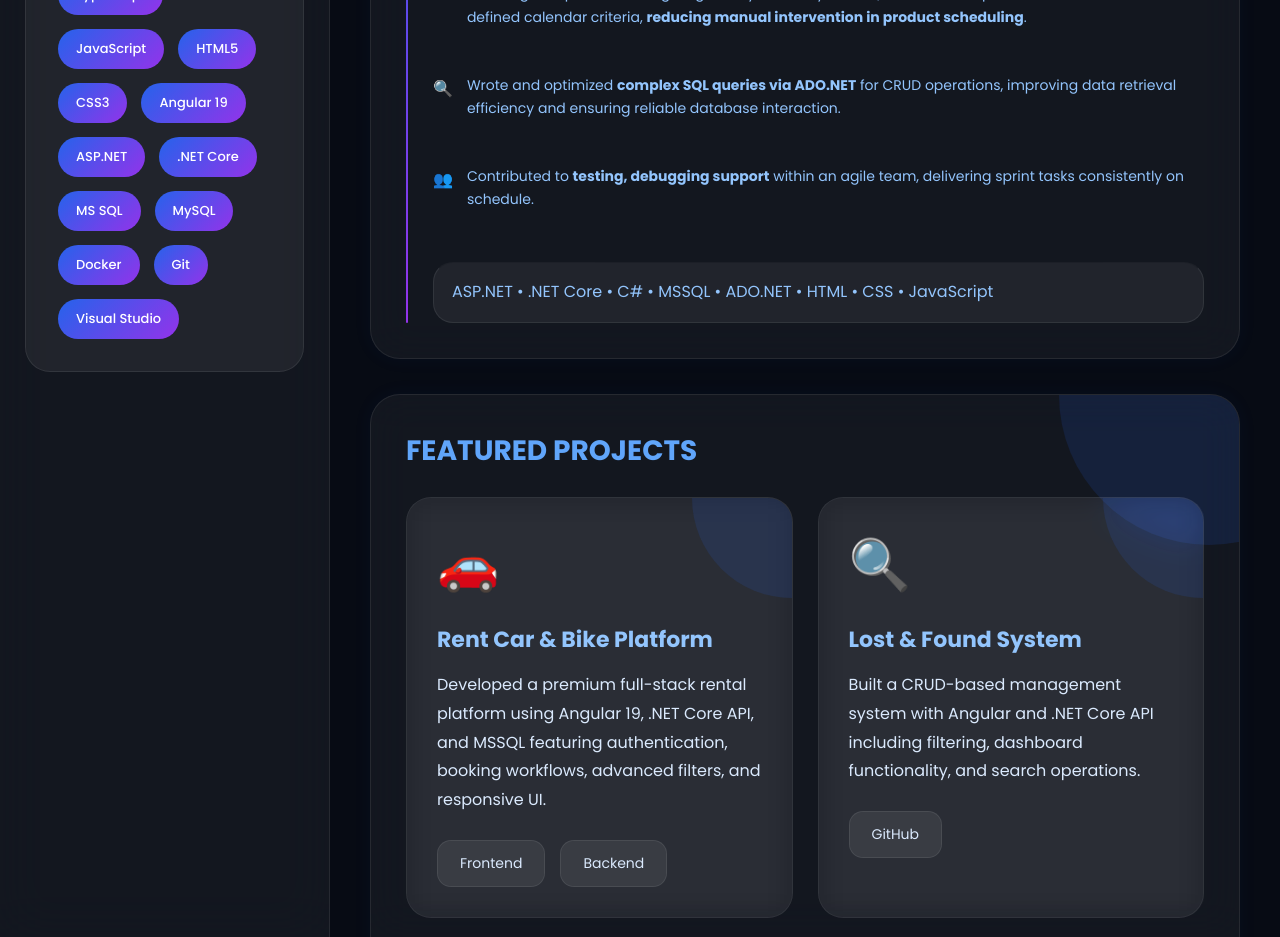
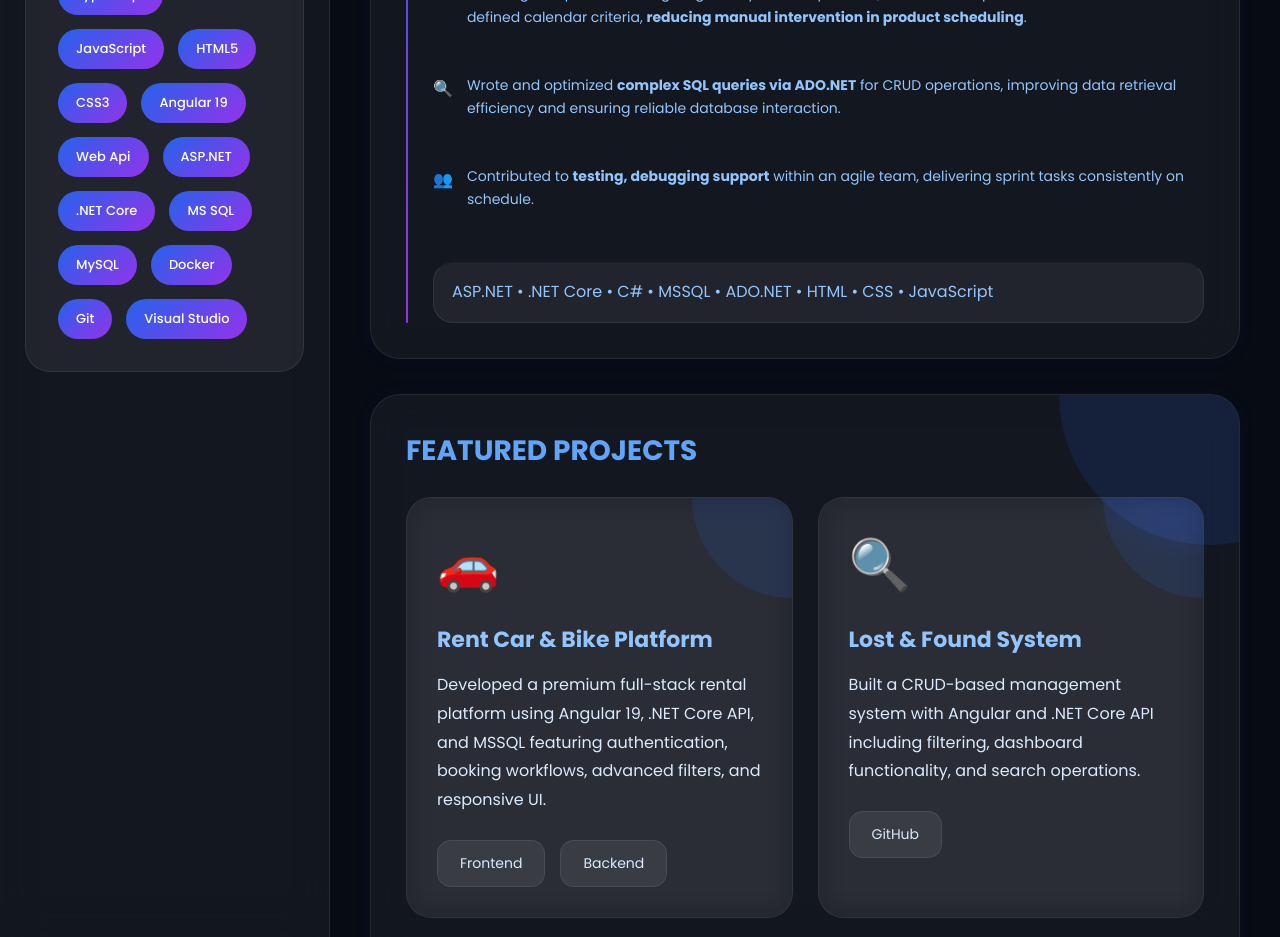
Before and after one commit to palekar29s/mypage, an Angular app: page /resume in a window 1280 px wide. Shown: the part 980-1917 px from the top of the page. Built offline with nearby package versions, Linux system fonts and the light colour scheme.

Commit message:
some new idea update in it

```diff
--- a/src/app/resume/resume.component.html
+++ b/src/app/resume/resume.component.html
@@ -74,6 +74,7 @@
             <div class="skill-pill">HTML5</div>
             <div class="skill-pill">CSS3</div>
             <div class="skill-pill">Angular 19</div>
+            <div class="skill-pill">Web Api</div>
             <div class="skill-pill">ASP.NET</div>
             <div class="skill-pill">.NET Core</div>
             <div class="skill-pill">MS SQL</div>
```
